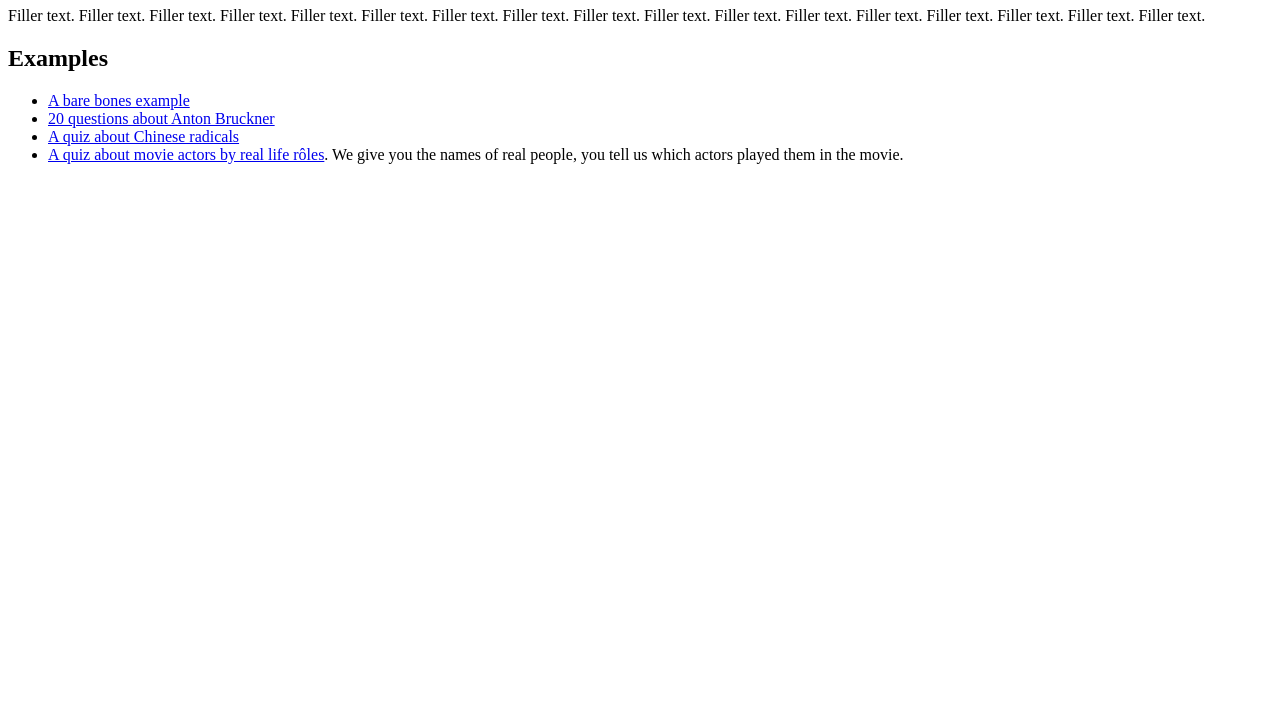
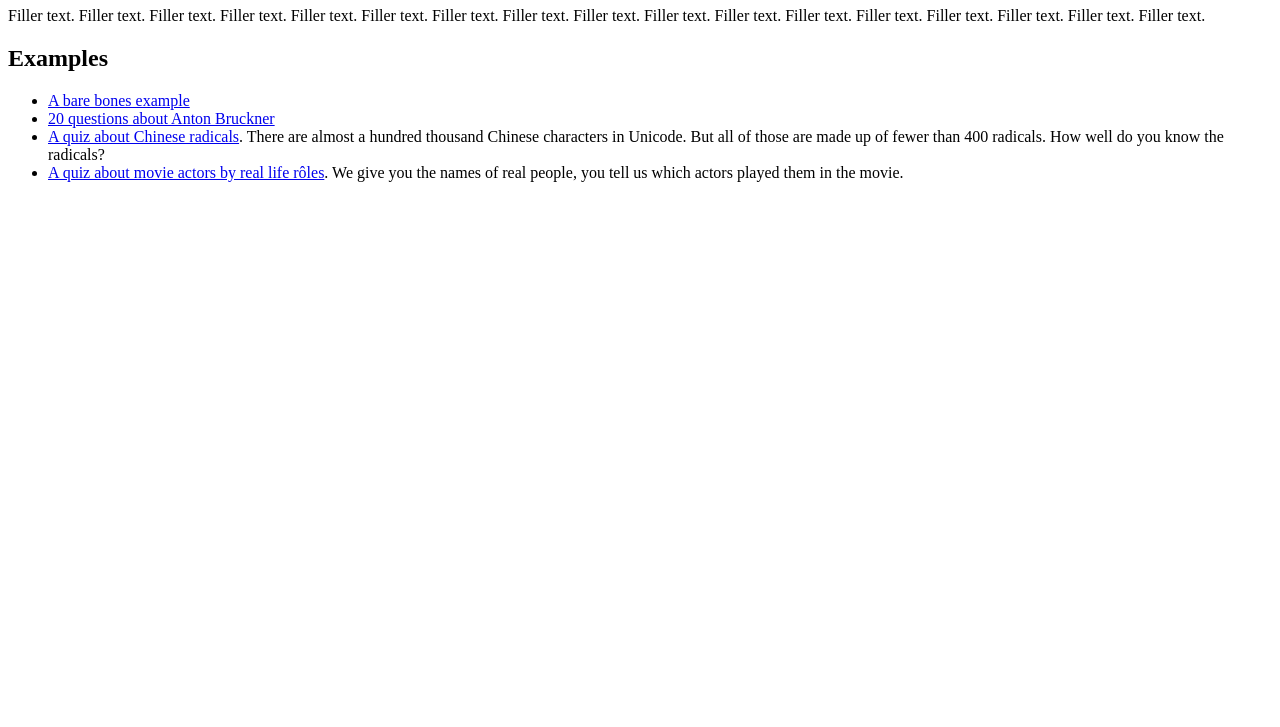
Before and after one commit to Alonso-del-Arte/quiz-skeleton, a plain HTML site: page index.html in a window 1280 px wide. Shown: the part 73-800 px from the top of the page. Drawn offline with Linux system fonts and the light colour scheme.

Commit message:
Explained Chinese radicals quiz

```diff
--- a/index.html
+++ b/index.html
@@ -15,7 +15,7 @@
         <ul>
             <li><a href="QuizSkeleton.html">A bare bones example</a></li>
             <li><a href="examples/Brucknerquiz.html">20 questions about Anton Bruckner</a></li>
-            <li><a href="examples/Chineseradicalsquiz.html">A quiz about Chinese radicals</a></li>
+            <li><a href="examples/Chineseradicalsquiz.html">A quiz about Chinese radicals</a>. There are almost a hundred thousand Chinese characters in Unicode. But all of those are made up of fewer than 400 radicals. How well do you know the radicals?</li>
             <li><a href="examples/movieactorsbyrealliferoles.html">A quiz about movie actors by real life r&ocirc;les</a>. We give you the names of real people, you tell us which actors played them in the movie.</li>
         </ul>
     </body>
```
